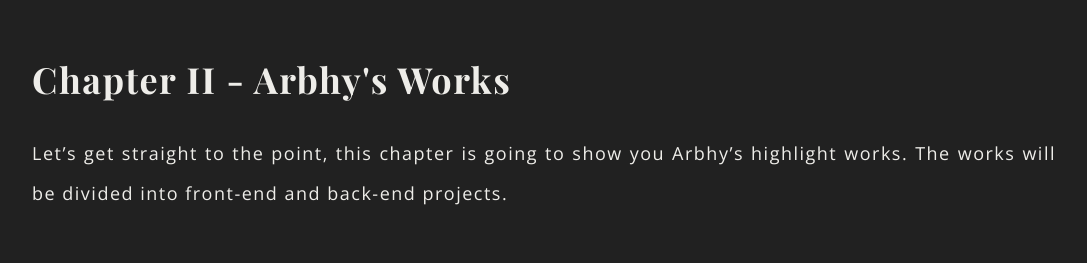
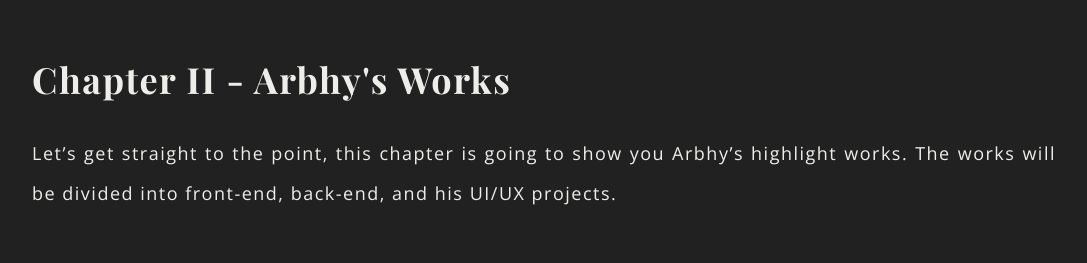
Before and after one commit to rocketweaver/Arbhy-s-Portfolio-2.0, a plain HTML site: page index.html in a window 1280 px wide. Shown: the part 903-1166 px from the top of the page, without its empty margins (96-1183 px from the left). Drawn offline with nearby package versions, Linux system fonts and the light colour scheme.

Commit message:
add desc in #works .main-desc

```diff
--- a/index.html
+++ b/index.html
@@ -53,7 +53,7 @@
         <section class="container" id="works">
             <h2 class="title">Chapter II - Arbhy's Works</h2>
             <p class="main-desc">
-                Let’s get straight to the point, this chapter is going to show you Arbhy’s highlight works. The works will be divided into front-end and back-end projects.
+                Let’s get straight to the point, this chapter is going to show you Arbhy’s highlight works. The works will be divided into front-end, back-end, and his UI/UX projects.
             </p>
 
             <!-- Front-End Project -->
```
